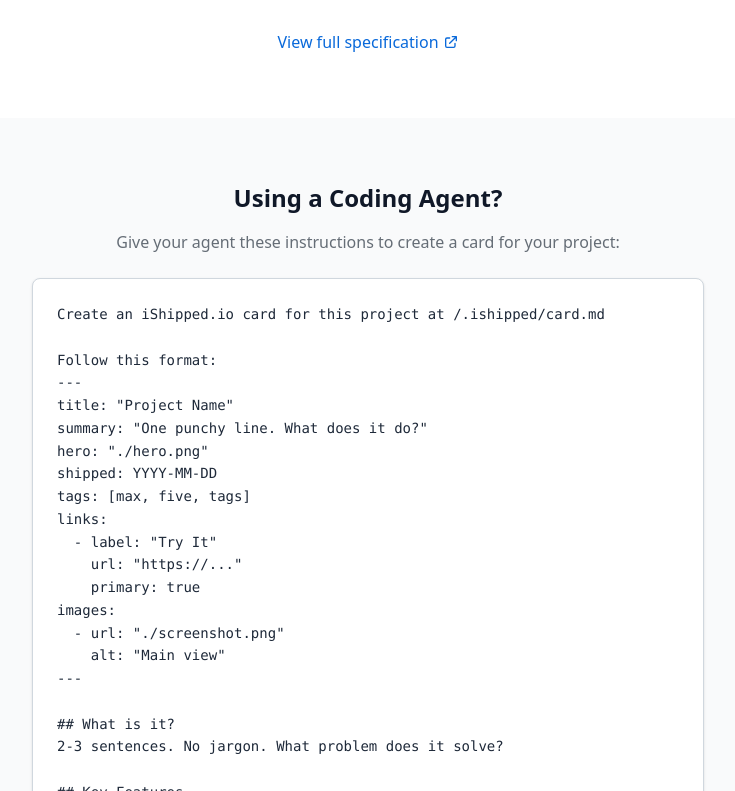
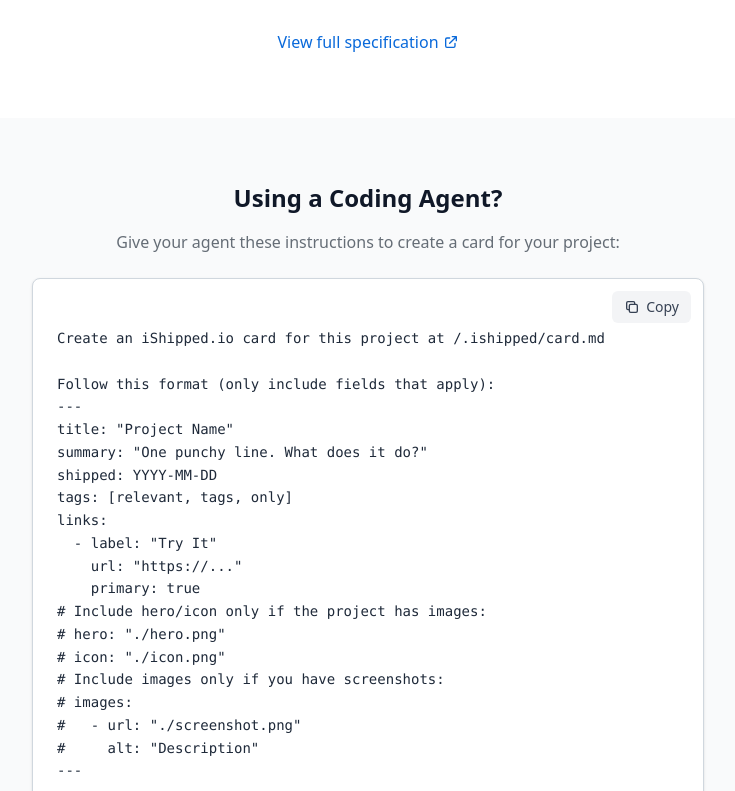
Before and after one commit to dandriscoll/ishipped.io, a Next.js app: page / in a window 1280 px wide. Shown: the part 1589-2380 px from the top of the page, without its empty margins (272-1007 px from the left). Built offline with nearby package versions, Linux system fonts and the light colour scheme.

Commit message:
Improve agent section

```diff
--- a/app/page.tsx
+++ b/app/page.tsx
@@ -1,6 +1,7 @@
 import Image from "next/image";
 import { URLInput } from "@/components/URLInput";
 import { FlippingCard } from "@/components/FlippingCard";
+import { AgentInstructions } from "@/components/AgentInstructions";
 
 export default function HomePage() {
   return (
@@ -84,53 +85,7 @@
       </section>
 
       {/* Agent Instructions */}
-      <section className="py-16 px-4 bg-gray-50 dark:bg-surface-dark">
-        <div className="max-w-2xl mx-auto">
-          <h2 className="text-2xl font-bold mb-4 text-center">Using a Coding Agent?</h2>
-          <p className="text-center text-muted dark:text-muted-dark mb-6">
-            Give your agent these instructions to create a card for your project:
-          </p>
-          <div className="bg-white dark:bg-gray-800 rounded-lg p-6 shadow-sm border border-border dark:border-border-dark">
-            <pre className="whitespace-pre-wrap text-sm font-mono text-gray-800 dark:text-gray-200 leading-relaxed">{`Create an iShipped.io card for this project at /.ishipped/card.md
-
-Follow this format:
----
-title: "Project Name"
-summary: "One punchy line. What does it do?"
-hero: "./hero.png"
-shipped: YYYY-MM-DD
-tags: [max, five, tags]
-links:
-  - label: "Try It"
-    url: "https://..."
-    primary: true
-images:
-  - url: "./screenshot.png"
-    alt: "Main view"
----
-
-## What is it?
-2-3 sentences. No jargon. What problem does it solve?
-
-## Key Features
-- **Bold feature** — Brief explanation
-- Keep it to 3-5 features
-- Lead with the most impressive one
-
-Writing style:
-- Be direct. Cut filler words.
-- Use active voice ("Syncs files" not "Files are synced")
-- Show, don't tell ("Deploys in 30 seconds" beats "Fast deployment")
-- If you can delete a word without losing meaning, delete it
-
-Spec: https://github.com/dandriscoll/ishipped.io/blob/main/SPEC.md
-Example: https://github.com/dandriscoll/ishipped.io/blob/main/.ishipped/card.md`}</pre>
-          </div>
-          <p className="text-center text-sm text-muted dark:text-muted-dark mt-4">
-            Copy these instructions directly into your agent chat.
-          </p>
-        </div>
-      </section>
+      <AgentInstructions />
 
       {/* Footer */}
       <footer className="py-8 px-4 border-t border-border dark:border-border-dark">
--- /dev/null
+++ b/components/AgentInstructions.tsx
@@ -0,0 +1,100 @@
+"use client";
+
+import { useState } from "react";
+
+const AGENT_INSTRUCTIONS = `Create an iShipped.io card for this project at /.ishipped/card.md
+
+Follow this format (only include fields that apply):
+---
+title: "Project Name"
+summary: "One punchy line. What does it do?"
+shipped: YYYY-MM-DD
+tags: [relevant, tags, only]
+links:
+  - label: "Try It"
+    url: "https://..."
+    primary: true
+# Include hero/icon only if the project has images:
+# hero: "./hero.png"
+# icon: "./icon.png"
+# Include images only if you have screenshots:
+# images:
+#   - url: "./screenshot.png"
+#     alt: "Description"
+---
+
+## What is it?
+2-3 sentences. No jargon. What problem does it solve?
+
+## Key Features
+- **Bold feature** — Brief explanation
+- Keep it to 3-5 features
+- Lead with the most impressive one
+
+Writing style:
+- Be direct. Cut filler words.
+- Use active voice ("Syncs files" not "Files are synced")
+- Show, don't tell ("Deploys in 30 seconds" beats "Fast deployment")
+- If you can delete a word without losing meaning, delete it
+- Only include fields that add value. Skip hero/icon/images if none exist.
+
+Spec: https://github.com/dandriscoll/ishipped.io/blob/main/SPEC.md
+Example: https://github.com/dandriscoll/ishipped.io/blob/main/.ishipped/card.md`;
+
+export function AgentInstructions() {
+  const [copied, setCopied] = useState(false);
+
+  const handleCopy = async () => {
+    try {
+      await navigator.clipboard.writeText(AGENT_INSTRUCTIONS);
+      setCopied(true);
+      setTimeout(() => setCopied(false), 2000);
+    } catch {
+      // Fallback for older browsers
+      const textarea = document.createElement("textarea");
+      textarea.value = AGENT_INSTRUCTIONS;
+      document.body.appendChild(textarea);
+      textarea.select();
+      document.execCommand("copy");
+      document.body.removeChild(textarea);
+      setCopied(true);
+      setTimeout(() => setCopied(false), 2000);
+    }
+  };
+
+  return (
+    <section className="py-16 px-4 bg-gray-50 dark:bg-surface-dark">
+      <div className="max-w-2xl mx-auto">
+        <h2 className="text-2xl font-bold mb-4 text-center">Using a Coding Agent?</h2>
+        <p className="text-center text-muted dark:text-muted-dark mb-6">
+          Give your agent these instructions to create a card for your project:
+        </p>
+        <div className="relative bg-white dark:bg-gray-800 rounded-lg shadow-sm border border-border dark:border-border-dark">
+          <button
+            onClick={handleCopy}
+            className="absolute top-3 right-3 px-3 py-1.5 text-sm font-medium rounded-md bg-gray-100 dark:bg-gray-700 hover:bg-gray-200 dark:hover:bg-gray-600 text-gray-700 dark:text-gray-300 transition-colors flex items-center gap-1.5"
+          >
+            {copied ? (
+              <>
+                <svg className="w-4 h-4 text-green-600 dark:text-green-400" fill="none" stroke="currentColor" viewBox="0 0 24 24">
+                  <path strokeLinecap="round" strokeLinejoin="round" strokeWidth={2} d="M5 13l4 4L19 7" />
+                </svg>
+                Copied!
+              </>
+            ) : (
+              <>
+                <svg className="w-4 h-4" fill="none" stroke="currentColor" viewBox="0 0 24 24">
+                  <path strokeLinecap="round" strokeLinejoin="round" strokeWidth={2} d="M8 16H6a2 2 0 01-2-2V6a2 2 0 012-2h8a2 2 0 012 2v2m-6 12h8a2 2 0 002-2v-8a2 2 0 00-2-2h-8a2 2 0 00-2 2v8a2 2 0 002 2z" />
+                </svg>
+                Copy
+              </>
+            )}
+          </button>
+          <pre className="whitespace-pre-wrap text-sm font-mono text-gray-800 dark:text-gray-200 leading-relaxed p-6 pt-12 overflow-x-auto">
+            {AGENT_INSTRUCTIONS}
+          </pre>
+        </div>
+      </div>
+    </section>
+  );
+}
```
